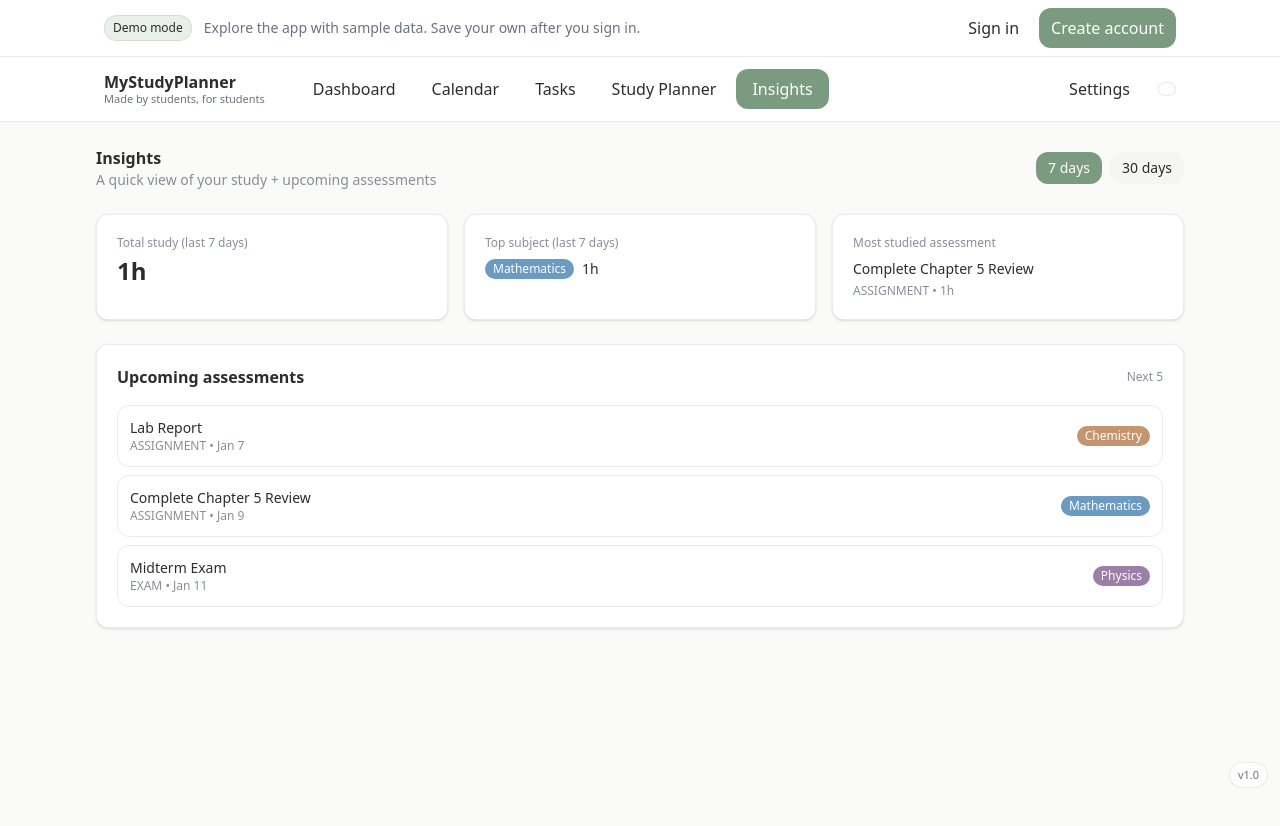
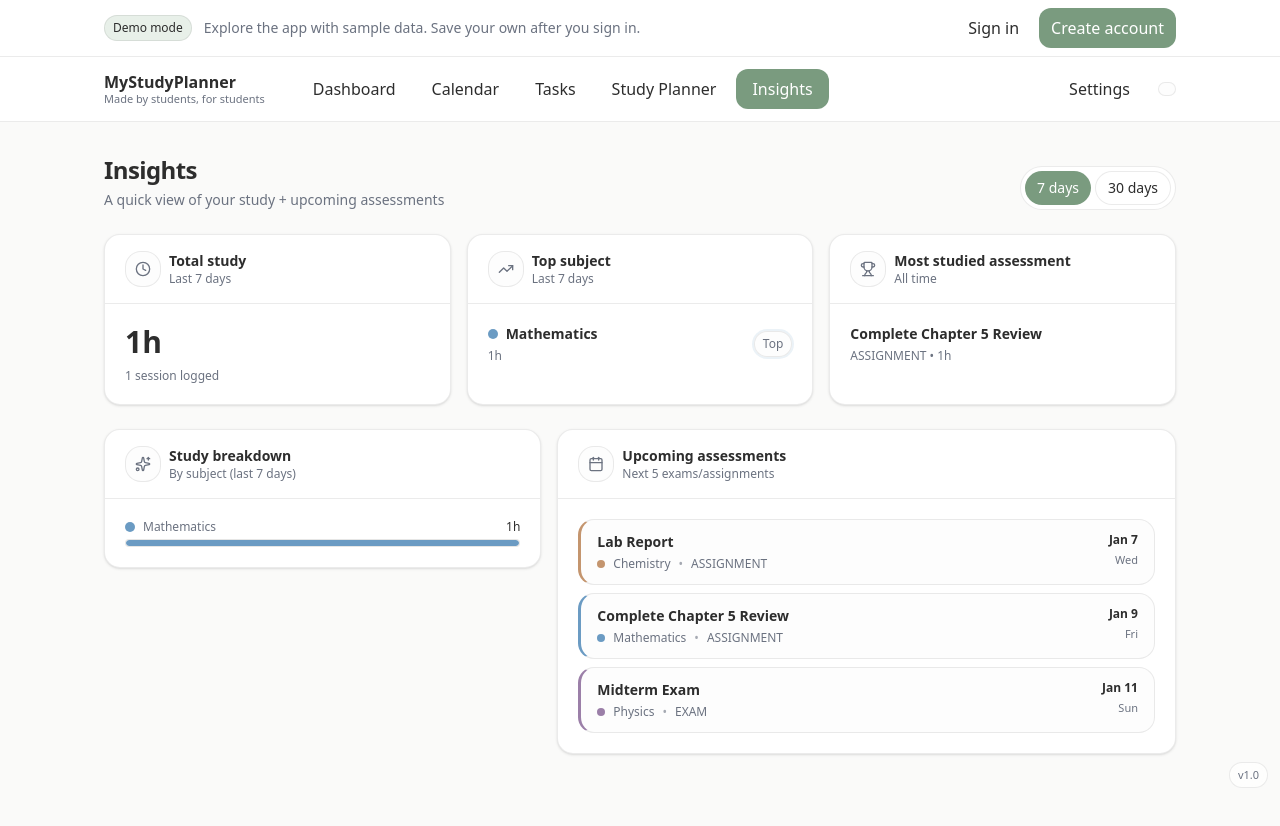
Before and after one commit to kaicrotty88/MyStudyPlanner, a Next.js app: page / in a window 1280 px wide. Both pictures are taken after a click on the button "Insights". Shown: the top 826 px of the page. Built offline with nearby package versions, Linux system fonts and the light colour scheme; no server answers.

Commit message:
Polish Insights UI and visual hierarchy

```diff
--- a/components/insights.tsx
+++ b/components/insights.tsx
@@ -2,6 +2,7 @@
 
 import React, { useMemo, useState } from "react";
 import type { Subject, Task, StudySession } from "./models";
+import { Calendar, Clock, TrendingUp, Trophy, Sparkles } from "lucide-react";
 
 // --- helpers ---
 const parseDurationToMinutes = (duration: string): number => {
@@ -120,98 +121,232 @@ export function Insights({ subjects, tasks, studySessions }: InsightsProps) {
     return { task: taskById[taskId], minutes: mins };
   }, [minutesByAssessment, taskById]);
 
+  const subjectBreakdown = useMemo(() => {
+    const entries = Object.entries(minutesBySubject)
+      .map(([subjectId, mins]) => ({
+        subjectId,
+        minutes: mins,
+        subject: subjectById[subjectId],
+      }))
+      .filter((x) => x.subject && x.minutes > 0)
+      .sort((a, b) => b.minutes - a.minutes)
+      .slice(0, 6);
+
+    const max = entries.reduce((m, x) => Math.max(m, x.minutes), 0) || 1;
+
+    return { entries, max };
+  }, [minutesBySubject, subjectById]);
+
+  const Card = ({
+    title,
+    subtitle,
+    icon,
+    children,
+  }: {
+    title: string;
+    subtitle?: string;
+    icon?: React.ReactNode;
+    children: React.ReactNode;
+  }) => (
+    <div className="rounded-2xl border border-border bg-card shadow-sm overflow-hidden">
+      <div className="flex items-center justify-between px-5 py-4 border-b border-border">
+        <div className="min-w-0">
+          <div className="flex items-center gap-2">
+            {icon ? (
+              <span className="h-9 w-9 rounded-xl border border-border bg-background/40 grid place-items-center">
+                {icon}
+              </span>
+            ) : null}
+            <div className="min-w-0">
+              <div className="text-sm font-semibold text-foreground">{title}</div>
+              {subtitle ? <div className="text-xs text-muted-foreground">{subtitle}</div> : null}
+            </div>
+          </div>
+        </div>
+      </div>
+      <div className="p-5">{children}</div>
+    </div>
+  );
+
   return (
-    <div className="max-w-6xl mx-auto px-8 py-6 space-y-6">
-      <div className="flex items-center justify-between">
-        <div>
-          <h1 className="text-foreground font-semibold">Insights</h1>
-          <p className="text-sm text-muted-foreground opacity-80">A quick view of your study + upcoming assessments</p>
+    <div className="mx-auto max-w-6xl px-6 md:px-10 py-8 space-y-6">
+      {/* Header */}
+      <div className="flex flex-col gap-3 md:flex-row md:items-end md:justify-between">
+        <div className="space-y-1">
+          <h1 className="text-2xl font-semibold tracking-tight text-foreground">Insights</h1>
+          <p className="text-sm text-muted-foreground">A quick view of your study + upcoming assessments</p>
         </div>
 
-        <div className="flex gap-2">
+        <div className="flex items-center gap-2">
+          <div className="rounded-full border border-border bg-card p-1 flex gap-1">
             <button
               onClick={() => setRange(7)}
-            className={`px-3 py-1.5 text-sm rounded-lg transition-colors ${
-              range === 7 ? "bg-primary text-primary-foreground" : "bg-muted text-foreground hover:bg-muted/80"
-            }`}
+              className={[
+                "px-3 py-1.5 rounded-full text-sm transition",
+                range === 7 ? "bg-primary text-primary-foreground" : "text-foreground hover:bg-muted border border-border bg-card",
+              ].join(" ")}
             >
               7 days
             </button>
             <button
               onClick={() => setRange(30)}
-            className={`px-3 py-1.5 text-sm rounded-lg transition-colors ${
-              range === 30 ? "bg-primary text-primary-foreground" : "bg-muted text-foreground hover:bg-muted/80"
-            }`}
+              className={[
+                "px-3 py-1.5 rounded-full text-sm transition",
+                range === 30 ? "bg-primary text-primary-foreground" : "text-foreground hover:bg-muted border border-border bg-card",
+              ].join(" ")}
             >
               30 days
             </button>
           </div>
         </div>
-
-      <div className="grid grid-cols-1 md:grid-cols-3 gap-4">
-        <div className="bg-card rounded-lg p-5 shadow-sm border border-border">
-          <div className="text-xs text-muted-foreground opacity-80">Total study (last {range} days)</div>
-          <div className="text-2xl text-foreground font-semibold mt-1">{formatMinutes(totalMinutes)}</div>
       </div>
 
-        <div className="bg-card rounded-lg p-5 shadow-sm border border-border">
-          <div className="text-xs text-muted-foreground opacity-80">Top subject (last {range} days)</div>
+      {/* Top cards */}
+      <div className="grid grid-cols-1 md:grid-cols-3 gap-4">
+        <Card
+          title={`Total study`}
+          subtitle={`Last ${range} days`}
+          icon={<Clock className="h-4 w-4 text-muted-foreground" />}
+        >
+          <div className="text-3xl font-semibold text-foreground">{formatMinutes(totalMinutes)}</div>
+          <div className="mt-2 text-xs text-muted-foreground">
+            {sessionsInRange.length} session{sessionsInRange.length === 1 ? "" : "s"} logged
+          </div>
+        </Card>
+
+        <Card
+          title="Top subject"
+          subtitle={`Last ${range} days`}
+          icon={<TrendingUp className="h-4 w-4 text-muted-foreground" />}
+        >
           {topSubject?.subject ? (
-            <div className="flex items-center gap-2 mt-2">
-              <span className="inline-block px-2 py-0.5 rounded-full text-white text-xs" style={{ backgroundColor: topSubject.subject.color }}>
-                {topSubject.subject.name}
+            <div className="flex items-center justify-between gap-3">
+              <div className="min-w-0">
+                <div className="flex items-center gap-2">
+                  <span className="h-2.5 w-2.5 rounded-full" style={{ backgroundColor: topSubject.subject.color }} />
+                  <div className="text-sm font-semibold text-foreground truncate">{topSubject.subject.name}</div>
+                </div>
+                <div className="mt-1 text-xs text-muted-foreground">{formatMinutes(topSubject.minutes)}</div>
+              </div>
+
+              <span
+                className="shrink-0 inline-flex items-center rounded-full border border-border bg-background/40 px-2 py-1 text-xs text-muted-foreground"
+                style={{ boxShadow: `0 0 0 2px ${topSubject.subject.color}22` }}
+              >
+                Top
               </span>
-              <div className="text-sm text-foreground font-medium">{formatMinutes(topSubject.minutes)}</div>
             </div>
           ) : (
-            <div className="text-sm text-muted-foreground mt-2 opacity-80">No sessions yet</div>
+            <div className="rounded-xl border border-dashed border-border bg-background/40 px-4 py-8 text-center">
+              <div className="text-sm font-medium text-foreground">No sessions yet</div>
+              <div className="mt-1 text-xs text-muted-foreground">Log a study session to unlock insights.</div>
+            </div>
           )}
-        </div>
+        </Card>
 
-        <div className="bg-card rounded-lg p-5 shadow-sm border border-border">
-          <div className="text-xs text-muted-foreground opacity-80">Most studied assessment</div>
+        <Card title="Most studied assessment" subtitle="All time" icon={<Trophy className="h-4 w-4 text-muted-foreground" />}>
           {mostStudiedAssessment?.task ? (
-            <div className="mt-2 space-y-1">
-              <div className="text-sm text-foreground font-medium truncate">{mostStudiedAssessment.task.title}</div>
-              <div className="text-xs text-muted-foreground opacity-80">
+            <div className="space-y-1">
+              <div className="text-sm font-semibold text-foreground truncate">{mostStudiedAssessment.task.title}</div>
+              <div className="text-xs text-muted-foreground">
                 {mostStudiedAssessment.task.type.toUpperCase()} • {formatMinutes(mostStudiedAssessment.minutes)}
               </div>
             </div>
           ) : (
-            <div className="text-sm text-muted-foreground mt-2 opacity-80">No linked study yet</div>
+            <div className="rounded-xl border border-dashed border-border bg-background/40 px-4 py-8 text-center">
+              <div className="text-sm font-medium text-foreground">No linked study yet</div>
+              <div className="mt-1 text-xs text-muted-foreground">Link sessions to an exam/assignment to track progress.</div>
+            </div>
           )}
+        </Card>
+      </div>
+
+      {/* Breakdown + upcoming */}
+      <div className="grid grid-cols-1 lg:grid-cols-12 gap-4">
+        {/* Subject breakdown */}
+        <div className="lg:col-span-5">
+          <Card
+            title="Study breakdown"
+            subtitle={`By subject (last ${range} days)`}
+            icon={<Sparkles className="h-4 w-4 text-muted-foreground" />}
+          >
+            {subjectBreakdown.entries.length ? (
+              <div className="space-y-3">
+                {subjectBreakdown.entries.map((x) => {
+                  const pct = Math.max(0.06, x.minutes / subjectBreakdown.max); // keep tiny bars visible
+                  return (
+                    <div key={x.subjectId} className="space-y-1">
+                      <div className="flex items-center justify-between gap-3 text-xs">
+                        <div className="min-w-0 flex items-center gap-2 text-muted-foreground">
+                          <span className="h-2.5 w-2.5 rounded-full" style={{ backgroundColor: x.subject.color }} />
+                          <span className="truncate">{x.subject.name}</span>
+                        </div>
+                        <div className="shrink-0 text-foreground font-medium">{formatMinutes(x.minutes)}</div>
+                      </div>
+                      <div className="h-2 rounded-full bg-muted/50 overflow-hidden border border-border">
+                        <div className="h-full rounded-full" style={{ width: `${pct * 100}%`, backgroundColor: x.subject.color }} />
+                      </div>
+                    </div>
+                  );
+                })}
+              </div>
+            ) : (
+              <div className="rounded-xl border border-dashed border-border bg-background/40 px-4 py-8 text-center">
+                <div className="text-sm font-medium text-foreground">Nothing to show</div>
+                <div className="mt-1 text-xs text-muted-foreground">Log sessions in the Study Planner.</div>
+              </div>
+            )}
+          </Card>
+        </div>
+
+        {/* Upcoming assessments */}
+        <div className="lg:col-span-7">
+          <Card title="Upcoming assessments" subtitle="Next 5 exams/assignments" icon={<Calendar className="h-4 w-4 text-muted-foreground" />}>
+            {upcomingAssessments.length ? (
+              <div className="space-y-2">
+                {upcomingAssessments.map((t) => {
+                  const subj = subjectById[t.subjectId];
+                  const dot = subj?.color ?? "#94a3b8";
+
+                  return (
+                    <div
+                      key={t.id}
+                      className="rounded-xl border border-border bg-background/40 px-4 py-3 hover:bg-background/60 transition"
+                      style={{ borderLeftWidth: 3, borderLeftColor: dot }}
+                    >
+                      <div className="flex items-start justify-between gap-3">
+                        <div className="min-w-0">
+                          <div className="text-sm font-semibold text-foreground truncate">{t.title}</div>
+                          <div className="mt-1 flex flex-wrap items-center gap-2 text-xs text-muted-foreground">
+                            <span className="inline-flex items-center gap-2 min-w-0">
+                              <span className="h-2 w-2 rounded-full" style={{ backgroundColor: dot }} />
+                              <span className="truncate">{subj?.name ?? "Unassigned"}</span>
+                            </span>
+                            <span className="text-muted-foreground/60">•</span>
+                            <span className="shrink-0">{t.type.toUpperCase()}</span>
                           </div>
                         </div>
 
-      <div className="bg-card rounded-lg p-5 shadow-sm border border-border">
-        <div className="flex items-center justify-between">
-          <div className="text-foreground font-semibold">Upcoming assessments</div>
-          <div className="text-xs text-muted-foreground opacity-80">Next 5</div>
+                        <div className="shrink-0 text-right">
+                          <div className="text-xs font-semibold text-foreground">
+                            {t.dueDate.toLocaleDateString("en-US", { month: "short", day: "numeric" })}
                           </div>
-
-        <div className="mt-4 space-y-2">
-          {upcomingAssessments.length ? (
-            upcomingAssessments.map((t) => {
-              const subj = subjectById[t.subjectId];
-              return (
-                <div key={t.id} className="flex items-center justify-between gap-3 p-3 rounded-lg border border-border">
-                  <div className="min-w-0">
-                    <div className="text-sm text-foreground font-medium truncate">{t.title}</div>
-                    <div className="text-xs text-muted-foreground opacity-80">
-                      {t.type.toUpperCase()} • {t.dueDate.toLocaleDateString("en-US", { month: "short", day: "numeric" })}
+                          <div className="mt-1 text-[11px] text-muted-foreground">
+                            {t.dueDate.toLocaleDateString("en-US", { weekday: "short" })}
                           </div>
                         </div>
-                  {subj && (
-                    <span className="inline-block px-2 py-0.5 rounded-full text-white text-xs shrink-0" style={{ backgroundColor: subj.color }}>
-                      {subj.name}
-                    </span>
-                  )}
+                      </div>
                     </div>
                   );
-            })
+                })}
+              </div>
             ) : (
-            <div className="text-sm text-muted-foreground opacity-80">No upcoming exams/assignments</div>
+              <div className="rounded-xl border border-dashed border-border bg-background/40 px-4 py-10 text-center">
+                <div className="text-sm font-medium text-foreground">No upcoming exams/assignments</div>
+                <div className="mt-1 text-xs text-muted-foreground">Add one in Tasks or Calendar.</div>
+              </div>
             )}
+          </Card>
         </div>
       </div>
     </div>
```
Lines whose indentation alone changed are shown as unchanged.
